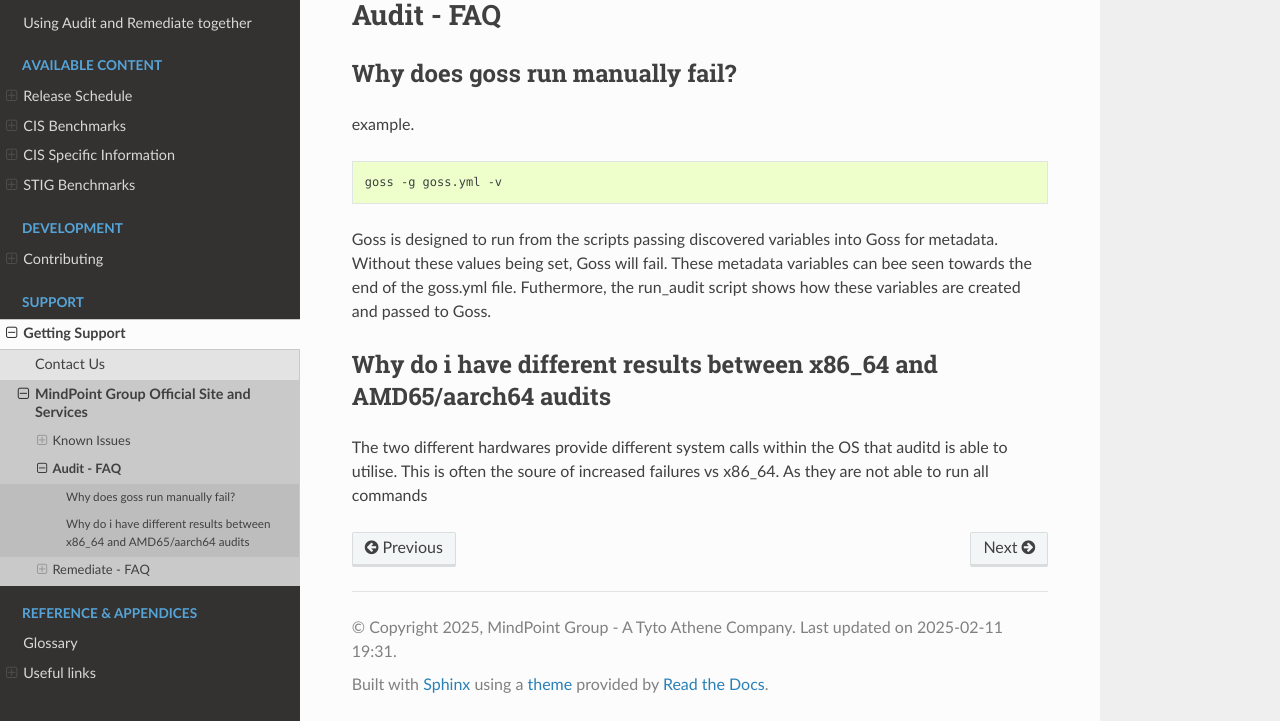
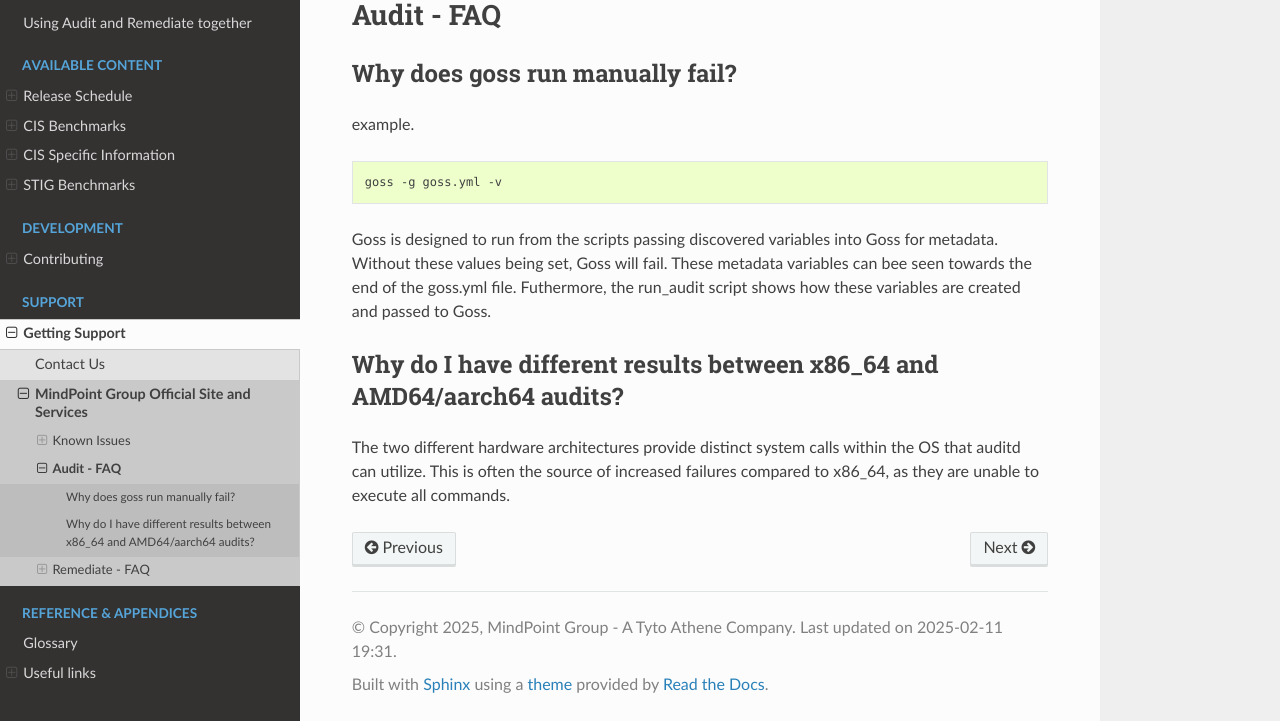
Before and after one commit to ansible-lockdown/MPG-AL-READTHEDOCS, a Sphinx documentation site: the page built from docs/source/audit/audit-faq.rst, in a window 1280 px wide and 924 px high, cut to the strip 203-924 px from the top of the window. Built offline with Sphinx 7.4.7 and the Read the Docs theme 3.1.0, drawn with Linux system fonts in a browser that asks for light colours.

Commit message:
Rewrite ARM update
Signed-off-by: Frederick Witty <frederickw@mindpointgroup.com>

```diff
--- a/docs/source/audit/audit-faq.rst
+++ b/docs/source/audit/audit-faq.rst
@@ -13,7 +13,7 @@
 Goss is designed to run from the scripts passing discovered variables into Goss for metadata. Without these values being set, Goss will fail. These metadata variables can bee seen towards the end of the goss.yml file. Futhermore, the run_audit script shows how these variables are created and passed to Goss.
 
 
-Why do i have different results between x86_64 and AMD65/aarch64 audits
+Why do I have different results between x86_64 and AMD64/aarch64 audits?
 ^^^^^^^^^^^^^^^^^^^^^^^^^^^^^^^^^^^^^^^^^^^^^^^^^^^^^^^^^^^^^^^^^^^^^^^
 
-The two different hardwares provide different system calls within the OS that auditd is able to utilise. This is often the soure of increased failures vs x86_64. As they are not able to run all commands
+The two different hardware architectures provide distinct system calls within the OS that auditd can utilize. This is often the source of increased failures compared to x86_64, as they are unable to execute all commands.
--- a/docs/source/intro.rst
+++ b/docs/source/intro.rst
@@ -136,9 +136,9 @@
 It is imperative for each deployer to understand the regulations and compliance requirements that their organization and specific
 environments are responsible for meeting in order to effectively implement the controls in the relevant benchmark.
 
-Baselines are often written for x86_64 architecture, with that advancement in ARM64/aarch64 based system now running workloads, we have started to adopt supporting of hardening
-on those systems also. This does come with some challenges for the audit component and while not officially covered by the baseline provider. We will endevour to provide
-support for this architecture as part of the content we supply.
+Baselines are typically designed for the x86_64 architecture. But, with the growing popularity of ARM64/aarch64 systems for running environments,
+we have begun to extend our support for hardening on ARM as well. This rollout brings certain challenges, particularly regarding the audit component,
+and it is not officially covered by the baseline provider. However, we strive to provide support for ARM as part of our pipelines.
 
 Development Process
 -------------------
```
